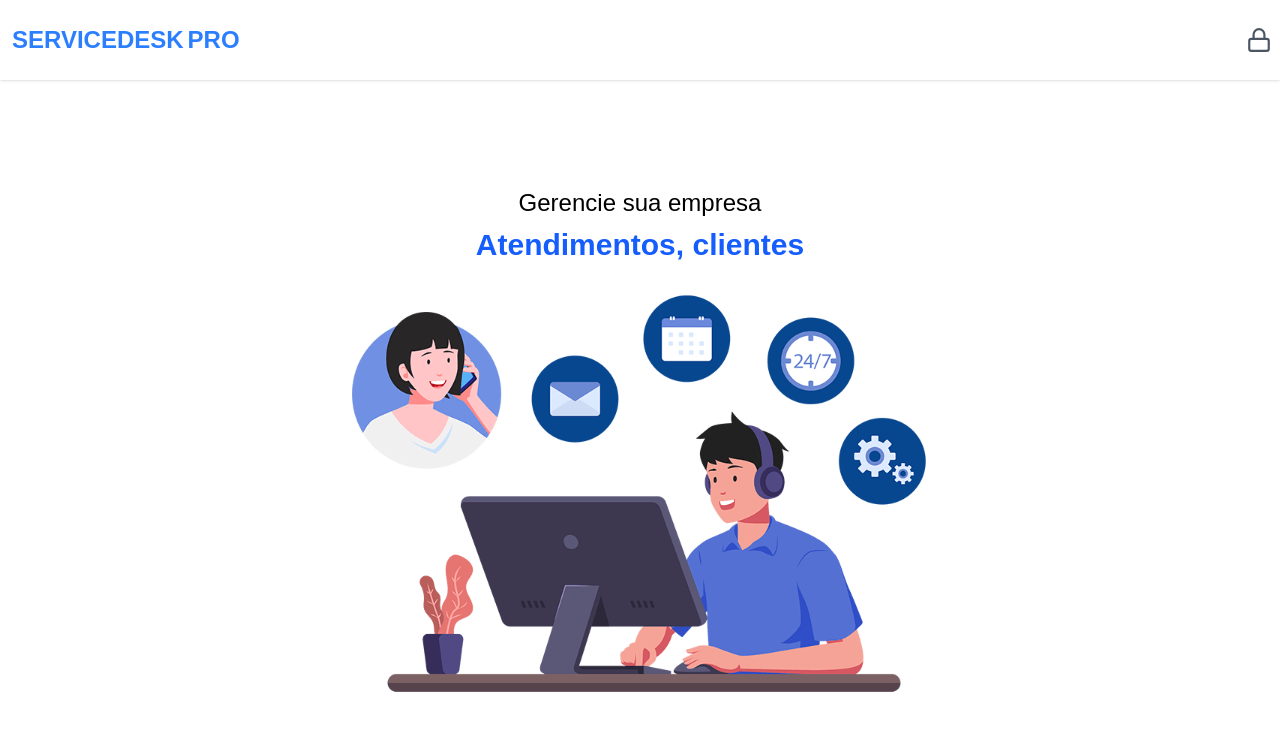
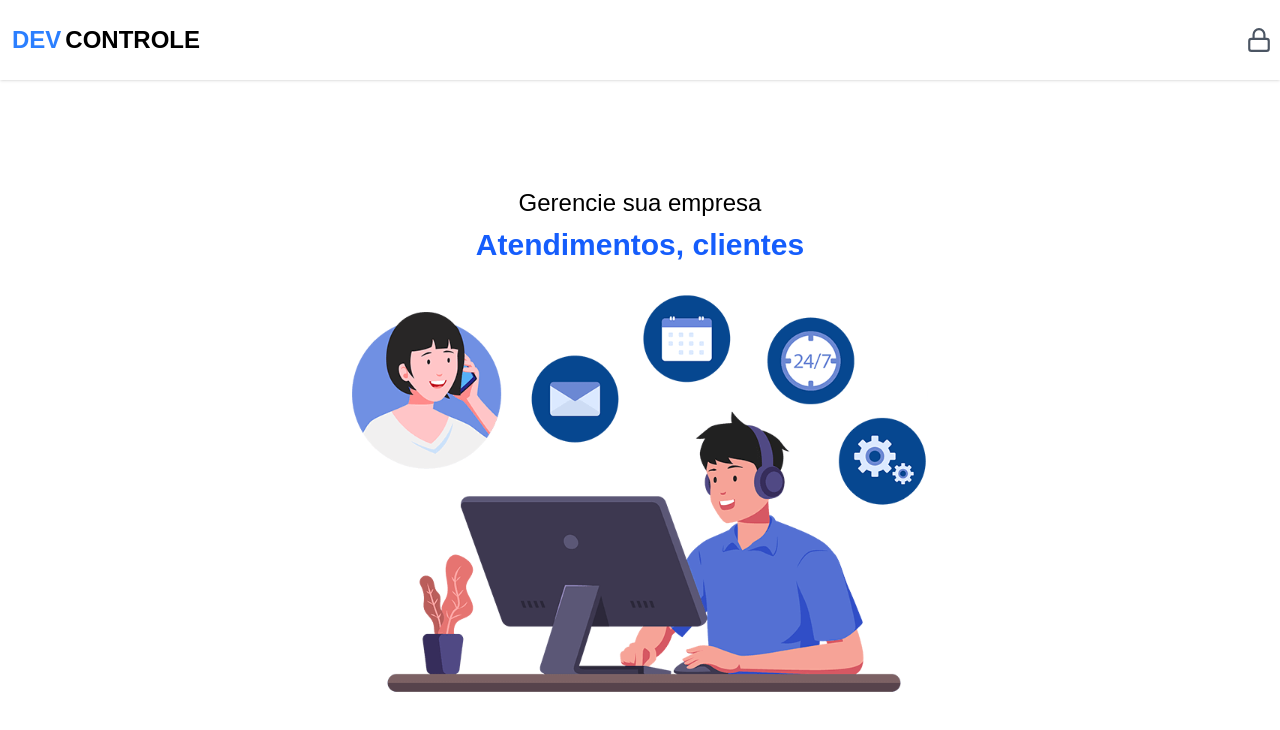
Before and after one commit to renelps/SERVICEDESK-PRO, a Next.js app: page / in a window 1280 px wide. Shown: the top 730 px of the page. Built offline with nearby package versions, Linux system fonts and the light colour scheme; no server answers.

Commit message:
edit title

```diff
--- a/src/components/header/index.tsx
+++ b/src/components/header/index.tsx
@@ -22,12 +22,12 @@ export function Header(){
     <header className="w-full flex items-center justify-center px-2 h-20 py-4 shadow-sm">
       <div className="w-full flex items-center justify-between max-w-7xl">
         <Link href="/">
-          <h1 className="font-bold text-2xl pl-1 hover:tracking-widest duration-300 text-blue-500">
-            <span className="pr-1">
-              SERVICEDESK
+          <h1 className="font-bold text-2xl pl-1 hover:tracking-widest duration-300">
+            <span className="pr-1 text-blue-500">
+              DEV
             </span>
 
-            PRO
+            CONTROLE
           </h1>
         </Link>
 
```
